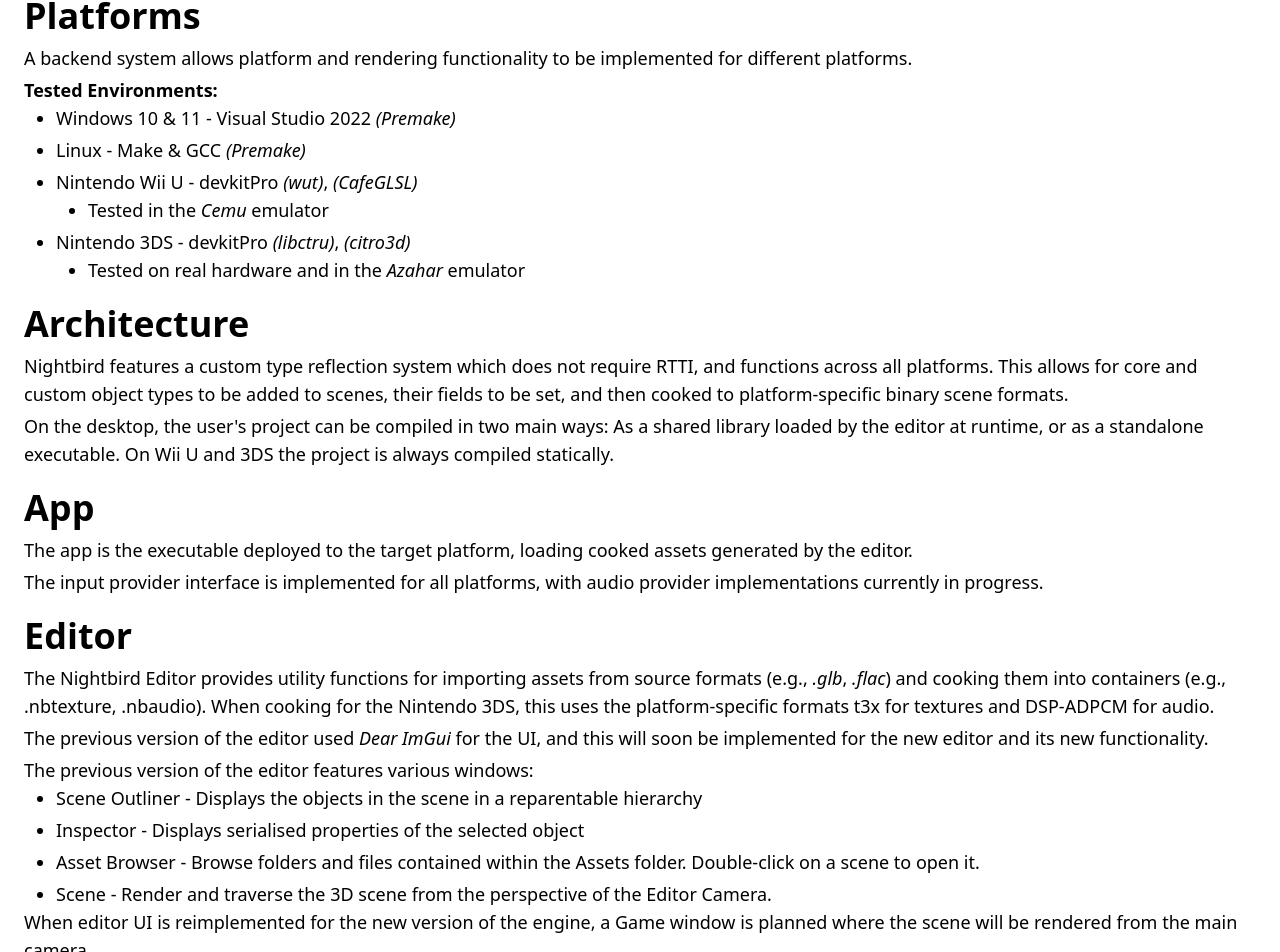
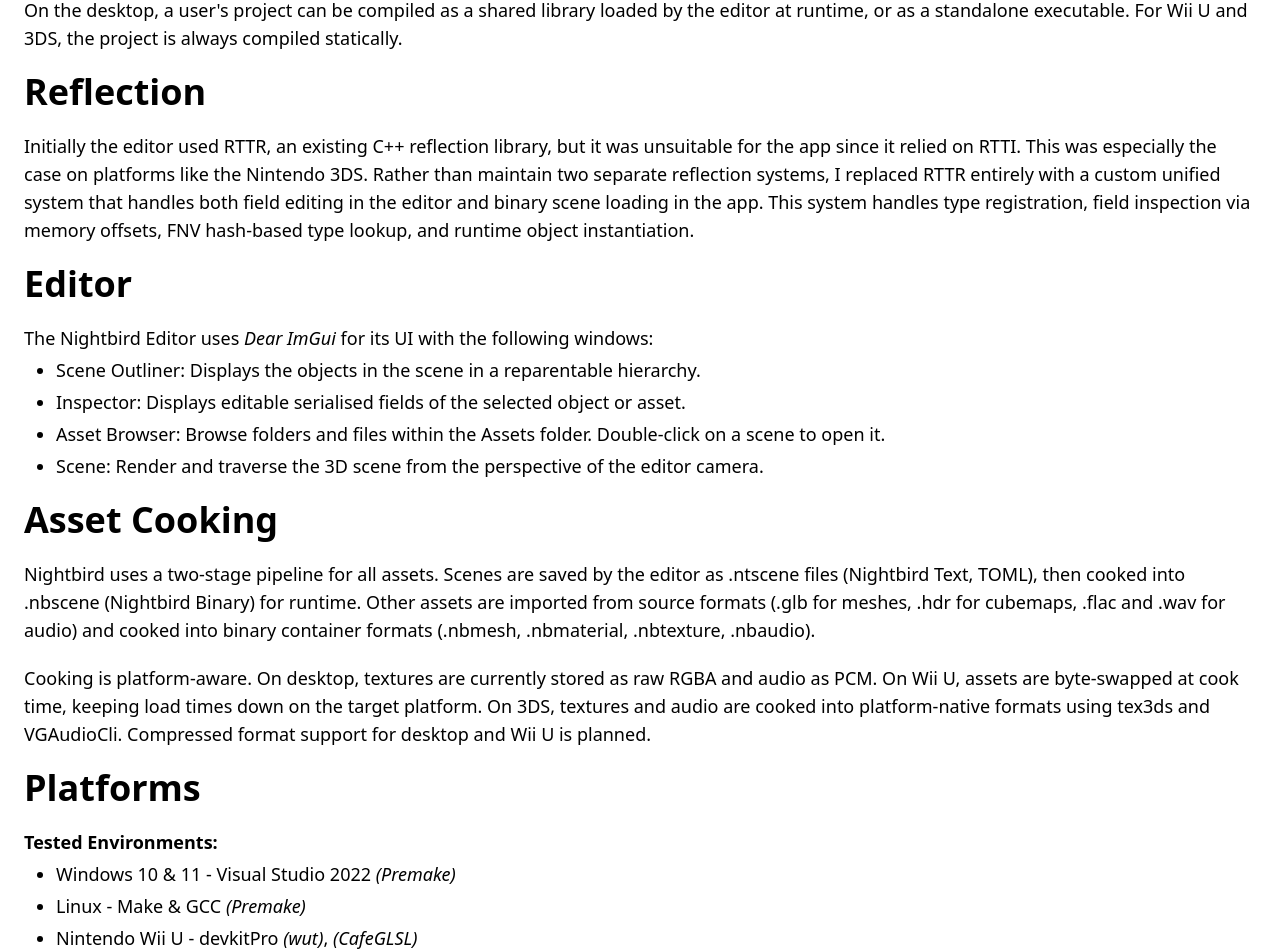
Before and after one commit to LyciaStenson/lyciastenson.github.io, a SvelteKit app: page /nightbird in a window 1280 px wide. Shown: the part 836-1788 px from the top of the page. Built offline with nearby package versions, Linux system fonts and the light colour scheme.

Commit message:
Updated Nightbird page

```diff
--- a/src/routes/nightbird/+page.svelte
+++ b/src/routes/nightbird/+page.svelte
@@ -31,16 +31,50 @@
 		After building an initial OpenGL renderer, I migrated to Vulkan to gain a deeper understanding of modern graphics pipelines. OpenGL abstracts a lot of what is really going on, and Vulkan felt like the natural progression as the modern open standard. I later abstracted platform-specifics behind backend interfaces allowing for Wii U and 3DS support. I wanted to challenge myself to get 3D rendering working on platforms significantly more constrained in processing and memory than modern PCs, so I chose my childhood consoles which have good homebrew support through devkitPro.
 	</p>
 
-	<div class="space-y-2">
+	<p class="text-lg">
+		On the desktop, a user&apos;s project can be compiled as a shared library loaded by the editor at runtime, or as a standalone executable. For Wii U and 3DS, the project is always compiled statically.
+	</p>
+
+	<h2 class="text-4xl font-bold">
+		Reflection
+	</h2>
+	<p class="text-lg">
+		Initially the editor used RTTR, an existing C++ reflection library, but it was unsuitable for the app since it relied on RTTI. This was especially the case on platforms like the Nintendo 3DS. Rather than maintain two separate reflection systems, I replaced RTTR entirely with a custom unified system that handles both field editing in the editor and binary scene loading in the app. This system handles type registration, field inspection via memory offsets, FNV hash-based type lookup, and runtime object instantiation.
+	</p>
+
+	<h2 class="text-4xl font-bold">
+		Editor
+	</h2>
+	<div class="space-y-1">
+		<p class="text-lg">
+			The Nightbird Editor uses
+			<a href="https://github.com/ocornut/imgui" class="italic">
+				Dear ImGui
+			</a>
+			for its UI with the following windows:
+		</p>
+		<ul class="list-disc pl-8 space-y-1 text-lg">
+			<li>Scene Outliner: Displays the objects in the scene in a reparentable hierarchy.</li>
+			<li>Inspector: Displays editable serialised fields of the selected object or asset.</li>
+			<li>Asset Browser: Browse folders and files within the Assets folder. Double-click on a scene to open it.</li>
+			<li>Scene: Render and traverse the 3D scene from the perspective of the editor camera.</li>
+		</ul>
+	</div>
+
+	<h2 class="text-4xl font-bold">
+		Asset Cooking
+	</h2>
+	<p class="text-lg">
+		Nightbird uses a two-stage pipeline for all assets. Scenes are saved by the editor as .ntscene files &lpar;Nightbird Text, TOML&rpar;, then cooked into .nbscene &lpar;Nightbird Binary&rpar; for runtime. Other assets are imported from source formats &lpar;.glb for meshes, .hdr for cubemaps, .flac and .wav for audio&rpar; and cooked into binary container formats &lpar;.nbmesh, .nbmaterial, .nbtexture, .nbaudio&rpar;.
+	</p>
+	<p class="text-lg">
+		Cooking is platform-aware. On desktop, textures are currently stored as raw RGBA and audio as PCM. On Wii U, assets are byte-swapped at cook time, keeping load times down on the target platform. On 3DS, textures and audio are cooked into platform-native formats using tex3ds and VGAudioCli. Compressed format support for desktop and Wii U is planned.
+	</p>
+
 	<h2 class="text-4xl font-bold">
 		Platforms
 	</h2>
-
 	<div class="space-y-1">
-			<p class="text-lg">
-				A backend system allows platform and rendering functionality to be implemented for different platforms.
-			</p>
-			<div class="space-y-0">
 		<p class="text-lg font-semibold">
 			Tested Environments:
 		</p>
@@ -94,70 +128,3 @@
 		</ul>
 	</div>
 </div>
-	</div>
-
-	<div class="space-y-2">
-		<h2 class="text-4xl font-bold">
-			Architecture
-		</h2>
-
-		<div class="space-y-1">
-			<p class="text-lg">
-				Nightbird features a custom type reflection system which does not require RTTI, and functions across all platforms. This allows for core and custom object types to be added to scenes, their fields to be set, and then cooked to platform-specific binary scene formats.
-			</p>
-			<p class="text-lg">
-				On the desktop, the user&apos;s project can be compiled in two main ways&colon; As a shared library loaded by the editor at runtime, or as a standalone executable. On Wii U and 3DS the project is always compiled statically.
-			</p>
-		</div>
-	</div>
-
-	<div class="space-y-2">
-		<h2 class="text-4xl font-bold">
-			App
-		</h2>
-
-		<div class="space-y-1">
-			<p class="text-lg">
-				The app is the executable deployed to the target platform, loading cooked assets generated by the editor.
-			</p>
-			<p class="text-lg">
-				The input provider interface is implemented for all platforms, with audio provider implementations currently in progress.
-			</p>
-		</div>
-	</div>
-
-	<div class="space-y-2">
-		<h2 class="text-4xl font-bold">
-			Editor
-		</h2>
-
-		<div class="space-y-1">
-			<p class="text-lg">
-				The Nightbird Editor provides utility functions for importing assets from source formats &lpar;e.g., <span class="italic">.glb</span>, <span class="italic">.flac</span>&rpar; and cooking them into containers &lpar;e.g., .nbtexture, .nbaudio&rpar;. When cooking for the Nintendo 3DS, this uses the platform-specific formats t3x for textures and DSP-ADPCM for audio.
-			</p>
-
-			<p class="text-lg">
-				The previous version of the editor used
-				<a href="https://github.com/ocornut/imgui" class="italic">
-					Dear ImGui
-				</a>
-				for the UI, and this will soon be implemented for the new editor and its new functionality.
-			</p>
-
-			<div class="space-y-0">
-				<p class="text-lg">
-					The previous version of the editor features various windows:
-				</p>
-				<ul class="list-disc pl-8 space-y-1 text-lg">
-					<li>Scene Outliner - Displays the objects in the scene in a reparentable hierarchy</li>
-					<li>Inspector - Displays serialised properties of the selected object</li>
-					<li>Asset Browser - Browse folders and files contained within the Assets folder. Double-click on a scene to open it.</li>
-					<li>Scene - Render and traverse the 3D scene from the perspective of the Editor Camera.</li>
-				</ul>
-				<p class="text-lg">
-					When editor UI is reimplemented for the new version of the engine, a Game window is planned where the scene will be rendered from the main camera.
-				</p>
-			</div>
-		</div>
-	</div>
-</div>
```
Lines whose indentation alone changed are shown as unchanged.
